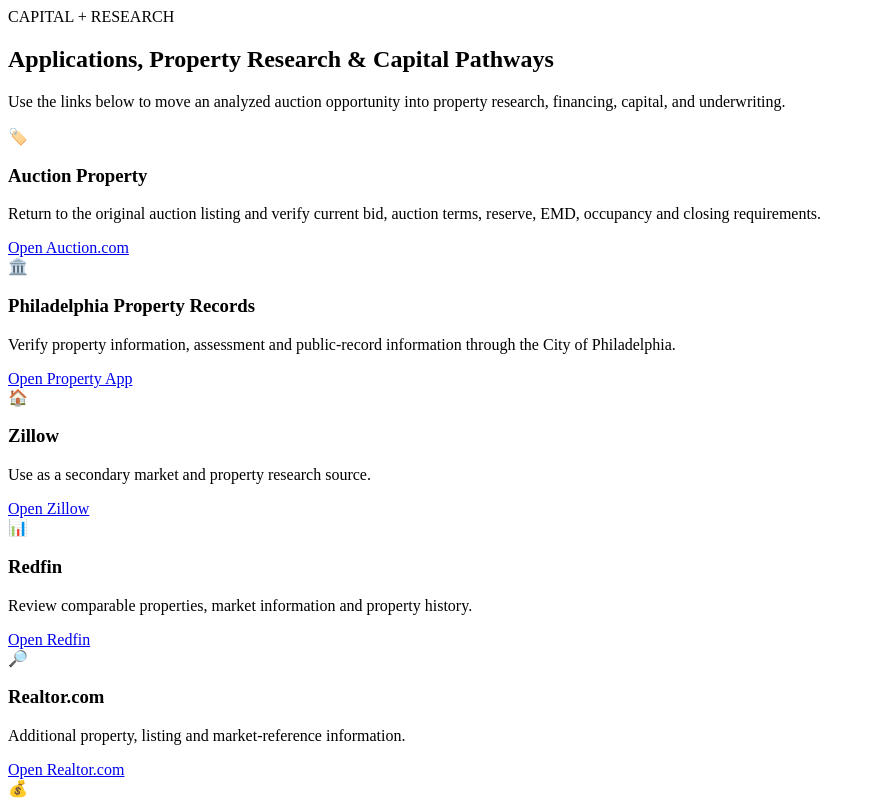
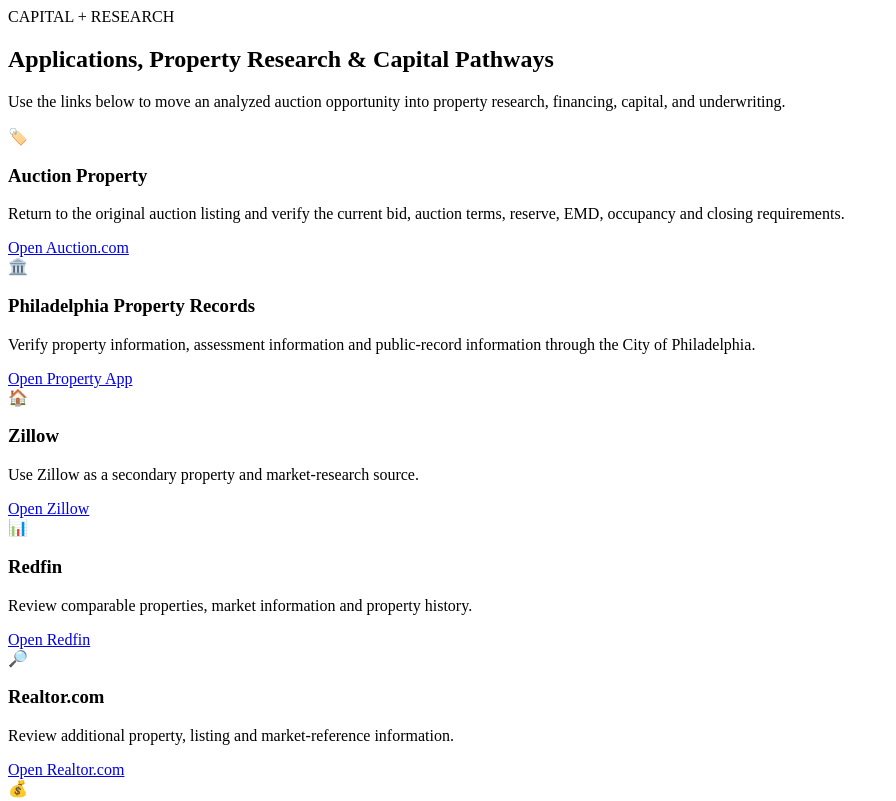
Before and after one commit to ROLRichman/ro-lyfe-auction-capital-machine, a plain HTML site: page index.html in a window 1280 px wide. Shown: the top 801 px of the page, without its empty margins (0-896 px from the left). Drawn offline with Linux system fonts and the light colour scheme.

Commit message:
Refactor content in index.html for clarity
Updated various sections and links in the capital and research area of the index.html file for clarity and consistency.

```diff
--- a/index.html
+++ b/index.html
@@ -1,7 +1,12 @@
-<!-- RO'Lyfe Capital & Research Links -->
+<!-- =========================================
+     RO'Lyfe Capital & Research Links
+     ========================================= -->
 <section class="card" id="capitalLinks">
+
   <div class="section-kicker">CAPITAL + RESEARCH</div>
-  <h2>Applications, Property Research & Capital Pathways</h2>
+
+  <h2>Applications, Property Research &amp; Capital Pathways</h2>
+
   <p class="muted">
     Use the links below to move an analyzed auction opportunity into property
     research, financing, capital, and underwriting.
@@ -9,14 +14,19 @@
 
   <div class="link-grid">
 
-    <!-- AUCTION -->
+    <!-- =====================================
+         AUCTION PROPERTY
+         ===================================== -->
     <div class="link-card">
       <div class="link-icon">🏷️</div>
+
       <h3>Auction Property</h3>
+
       <p>
-        Return to the original auction listing and verify current bid,
+        Return to the original auction listing and verify the current bid,
         auction terms, reserve, EMD, occupancy and closing requirements.
       </p>
+
       <a
         class="action-btn primary"
         href="https://www.auction.com/"
@@ -26,14 +36,20 @@
       </a>
     </div>
 
-    <!-- PROPERTY RECORDS -->
+
+    <!-- =====================================
+         PHILADELPHIA PROPERTY RECORDS
+         ===================================== -->
     <div class="link-card">
       <div class="link-icon">🏛️</div>
+
       <h3>Philadelphia Property Records</h3>
+
       <p>
-        Verify property information, assessment and public-record information
-        through the City of Philadelphia.
+        Verify property information, assessment information and
+        public-record information through the City of Philadelphia.
       </p>
+
       <a
         class="action-btn"
         href="https://property.phila.gov/"
@@ -43,13 +59,19 @@
       </a>
     </div>
 
-    <!-- ZILLOW -->
+
+    <!-- =====================================
+         ZILLOW
+         ===================================== -->
     <div class="link-card">
       <div class="link-icon">🏠</div>
+
       <h3>Zillow</h3>
+
       <p>
-        Use as a secondary market and property research source.
+        Use Zillow as a secondary property and market-research source.
       </p>
+
       <a
         class="action-btn"
         href="https://www.zillow.com/"
@@ -59,13 +81,19 @@
       </a>
     </div>
 
-    <!-- REDFIN -->
+
+    <!-- =====================================
+         REDFIN
+         ===================================== -->
     <div class="link-card">
       <div class="link-icon">📊</div>
+
       <h3>Redfin</h3>
+
       <p>
         Review comparable properties, market information and property history.
       </p>
+
       <a
         class="action-btn"
         href="https://www.redfin.com/"
@@ -75,13 +103,19 @@
       </a>
     </div>
 
-    <!-- REALTOR -->
+
+    <!-- =====================================
+         REALTOR.COM
+         ===================================== -->
     <div class="link-card">
       <div class="link-icon">🔎</div>
+
       <h3>Realtor.com</h3>
+
       <p>
-        Additional property, listing and market-reference information.
+        Review additional property, listing and market-reference information.
       </p>
+
       <a
         class="action-btn"
         href="https://www.realtor.com/"
@@ -91,14 +125,20 @@
       </a>
     </div>
 
-    <!-- KIAVI -->
+
+    <!-- =====================================
+         KIAVI BROKER
+         ===================================== -->
     <div class="link-card capital-card">
       <div class="link-icon">💰</div>
+
       <h3>Kiavi Broker</h3>
+
       <p>
         Move a qualified deal into the Kiavi broker loan workflow after
         property analysis and due diligence.
       </p>
+
       <a
         class="action-btn primary"
         href="https://app.kiavi.com/my/loans/origination"
@@ -108,14 +148,20 @@
       </a>
     </div>
 
-    <!-- COGO -->
+
+    <!-- =====================================
+         COGO CAPITAL
+         ===================================== -->
     <div class="link-card capital-card">
       <div class="link-icon">🏦</div>
+
       <h3>COGO Capital</h3>
+
       <p>
         Access the loan application pathway for eligible financing
         opportunities.
       </p>
+
       <a
         class="action-btn primary"
         href="https://www.borrowersviewcentral.com/portal/applynew?id=LCS"
@@ -133,14 +179,20 @@
       </a>
     </div>
 
-    <!-- RELOCATION -->
+
+    <!-- =====================================
+         RO'LYFE RELOCATION INTELLIGENCE
+         ===================================== -->
     <div class="link-card ecosystem-card">
       <div class="link-icon">🧭</div>
+
       <h3>RO'Lyfe Relocation Intelligence</h3>
+
       <p>
         Research location, climate, risk, housing, property economics,
         financial considerations and opportunities.
       </p>
+
       <a
         class="action-btn"
         href="https://rolrichman.github.io/rolyfe-relocation-intelligence/"
@@ -151,4 +203,5 @@
     </div>
 
   </div>
+
 </section>
```
